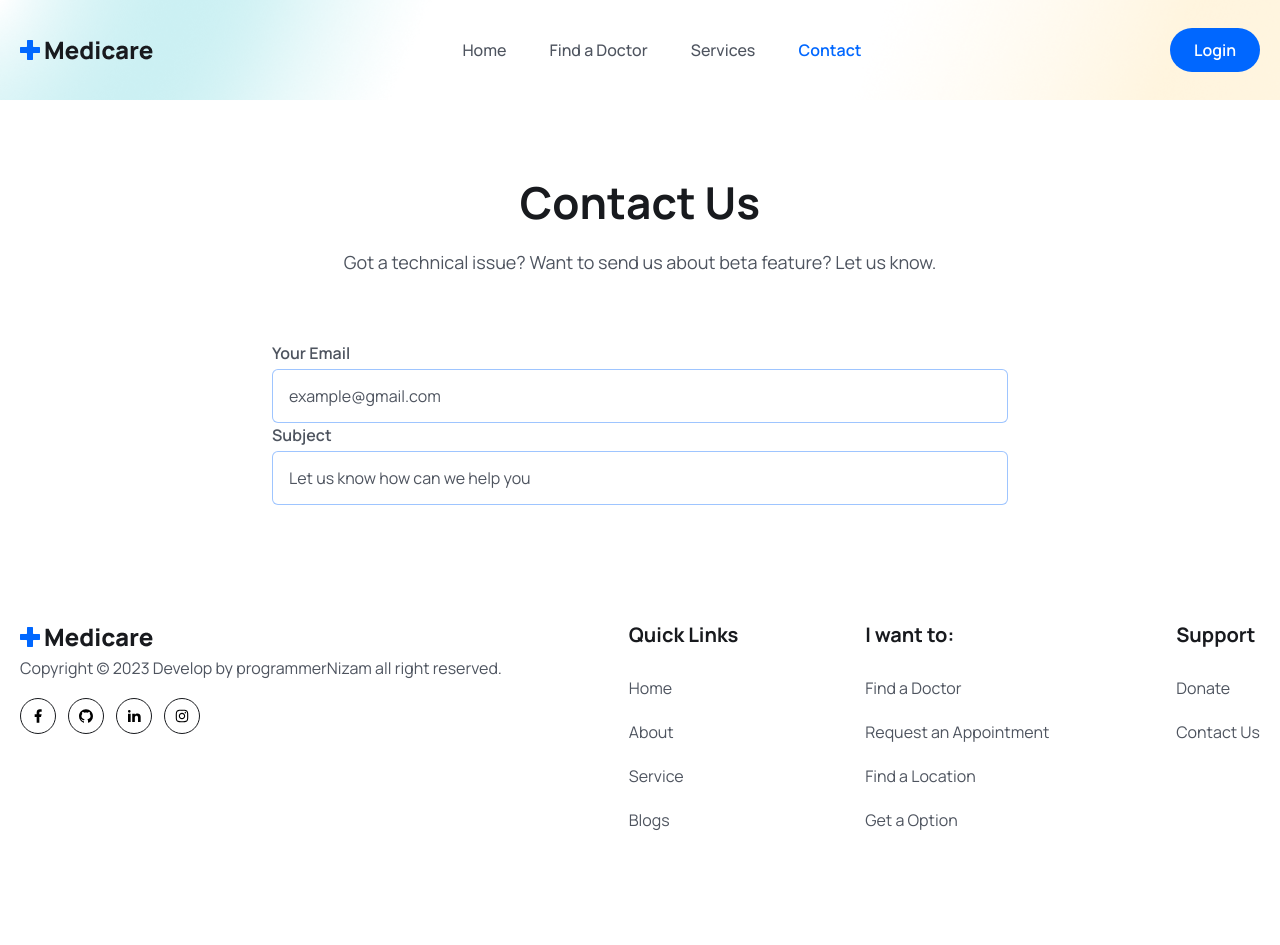
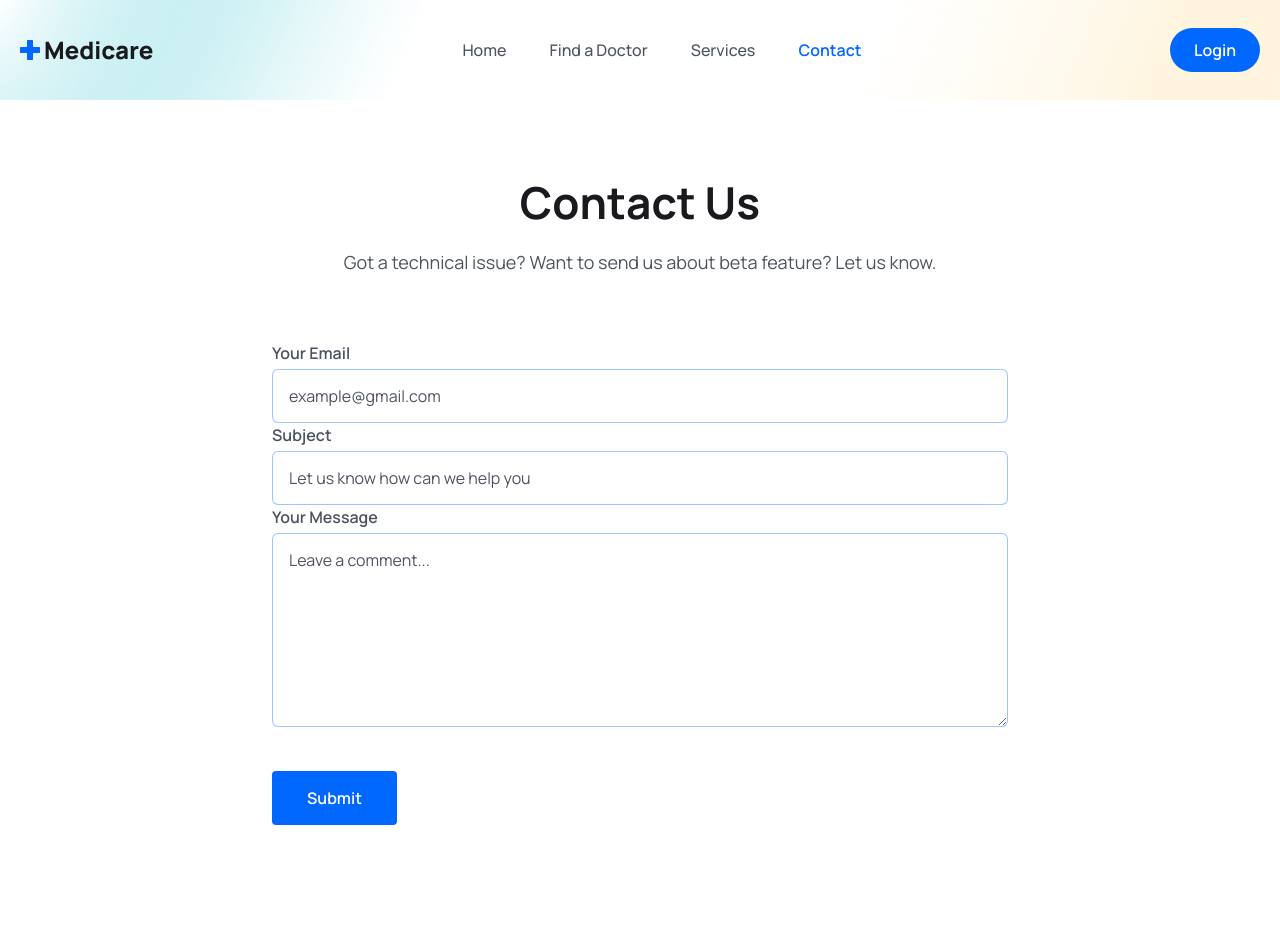
Before and after one commit to programmernizam/medicare, a React (Vite) app: page /contact in a window 1280 px wide. Shown: the top 945 px of the page. Before the commit the page ends 914 px from the top, so only its background shows below. Built offline with nearby package versions, Linux system fonts and the light colour scheme.

Commit message:
Contact page v1 completed

```diff
--- a/src/pages/Contact.jsx
+++ b/src/pages/Contact.jsx
@@ -30,6 +30,21 @@ const Contact = () => {
               className="form_input mt-1"
             />
           </div>
+          <div className="sm:col-span-2">
+            <label htmlFor="message" className="form_label">
+              Your Message
+            </label>
+            <textarea
+              rows="6"
+              type="text"
+              id="message"
+              placeholder="Leave a comment..."
+              className="form_input mt-1"
+            />
+          </div>
+          <button className="btn sm:w-fit rounded" type="submit">
+            Submit
+          </button>
         </form>
       </div>
     </section>
```
